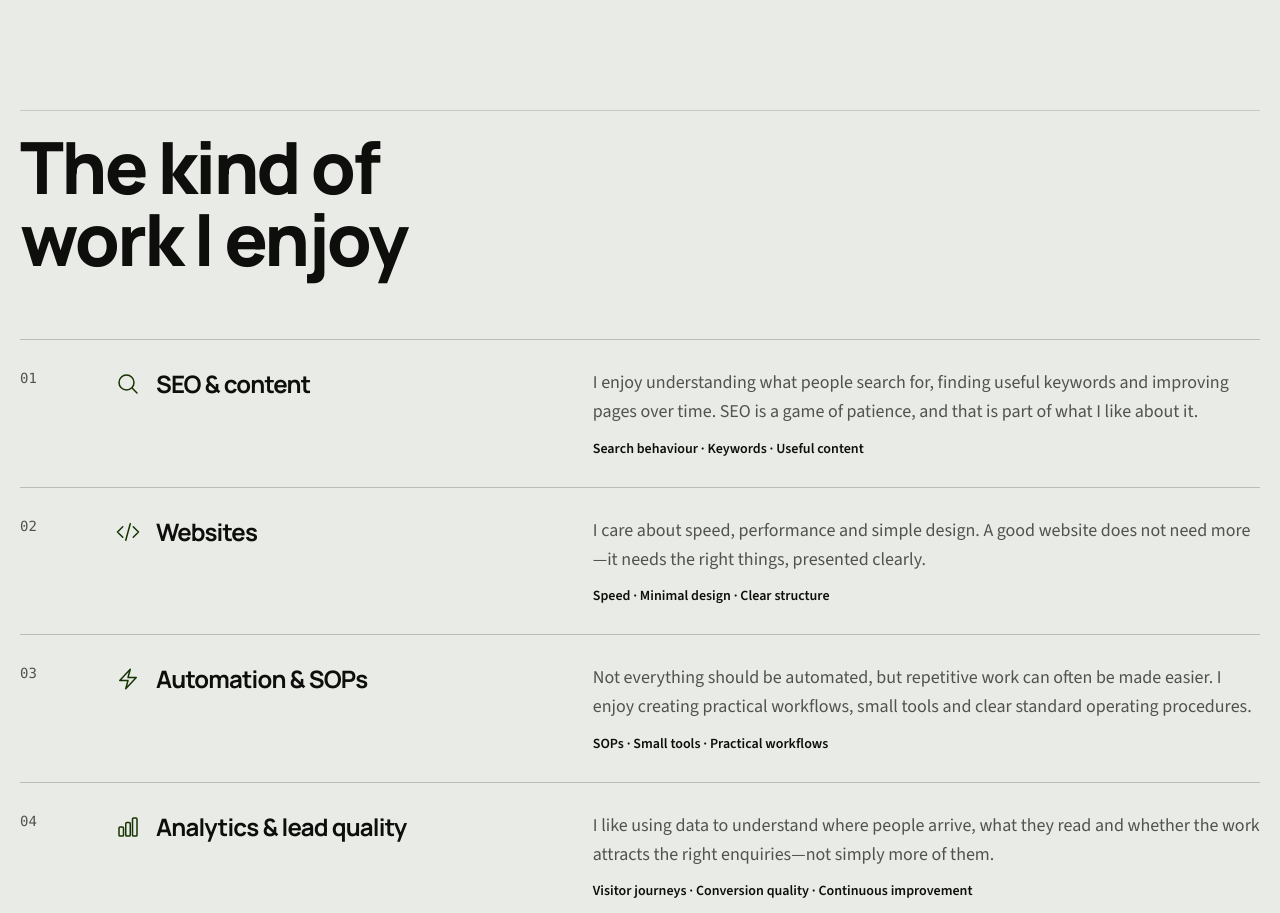
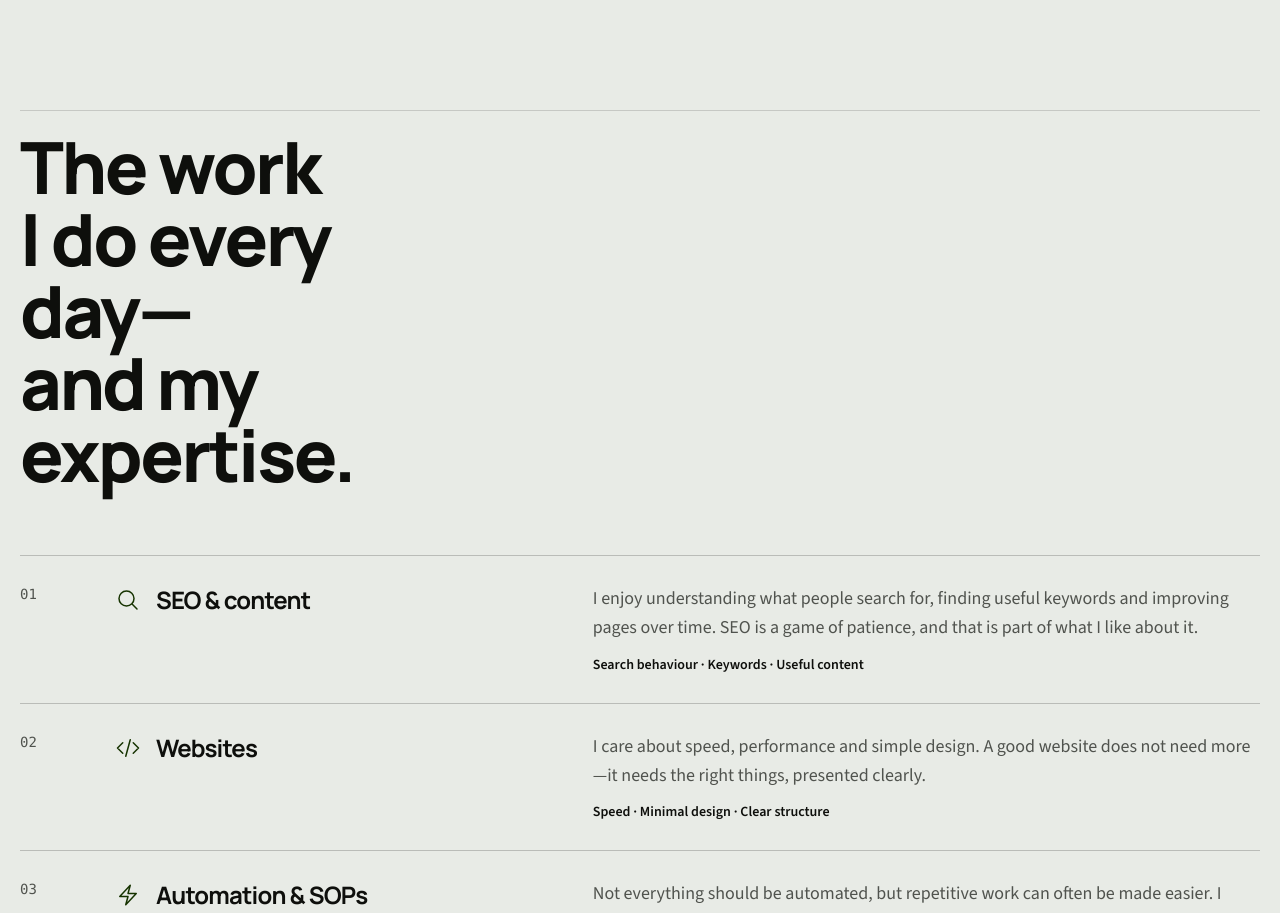
Before and after one commit to taranveerultra-bot/Tara-cv, a Next.js app: page / in a window 1280 px wide. Shown: the part 2340-3253 px from the top of the page. Built offline with nearby package versions, Linux system fonts and the light colour scheme.

Commit message:
Clarify daily work section heading

```diff
--- a/src/components/PortfolioSections.tsx
+++ b/src/components/PortfolioSections.tsx
@@ -134,7 +134,7 @@ export const ServicesSection = () => (
         <Container>
             <Section
                 id="services"
-                title="The kind of work I enjoy"
+                title="The work I do every day—and my expertise."
             >
                 <div className="border-t border-black/20">
                     {services.map((service, index) => (
```
